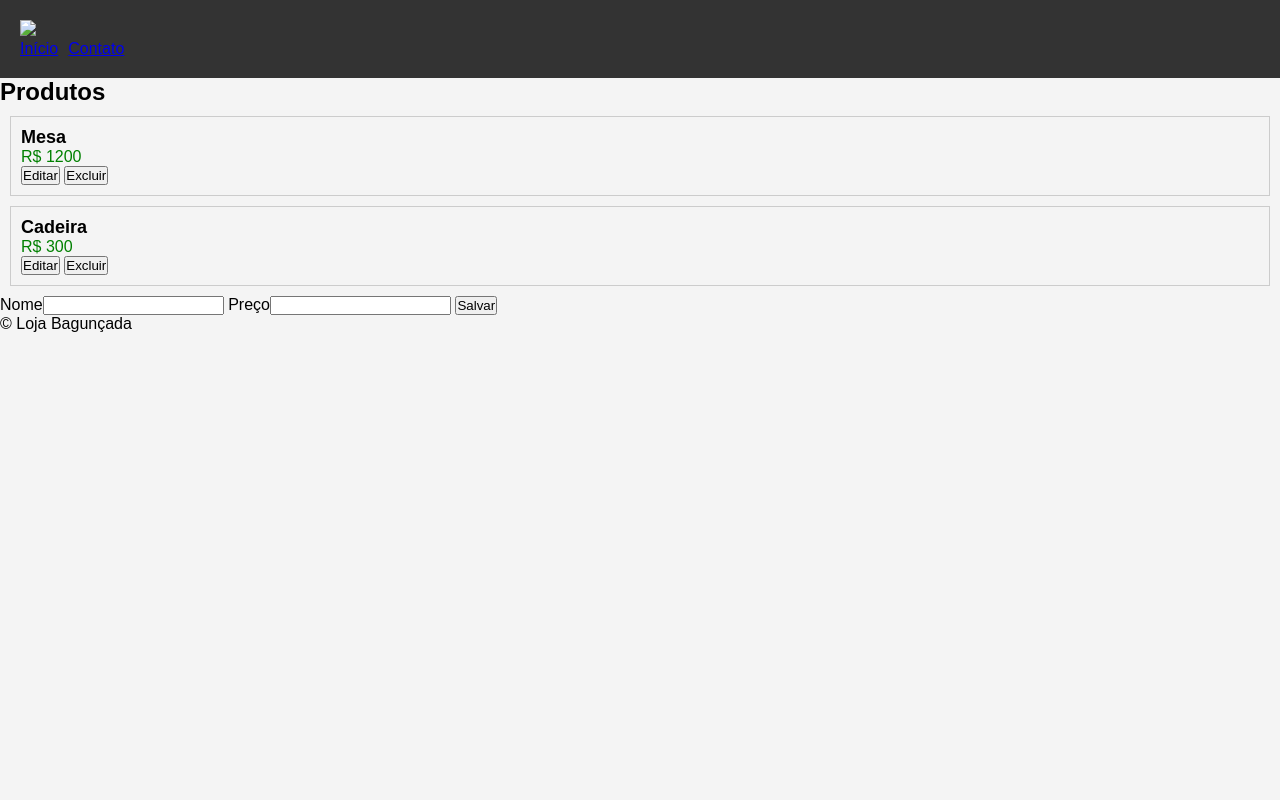
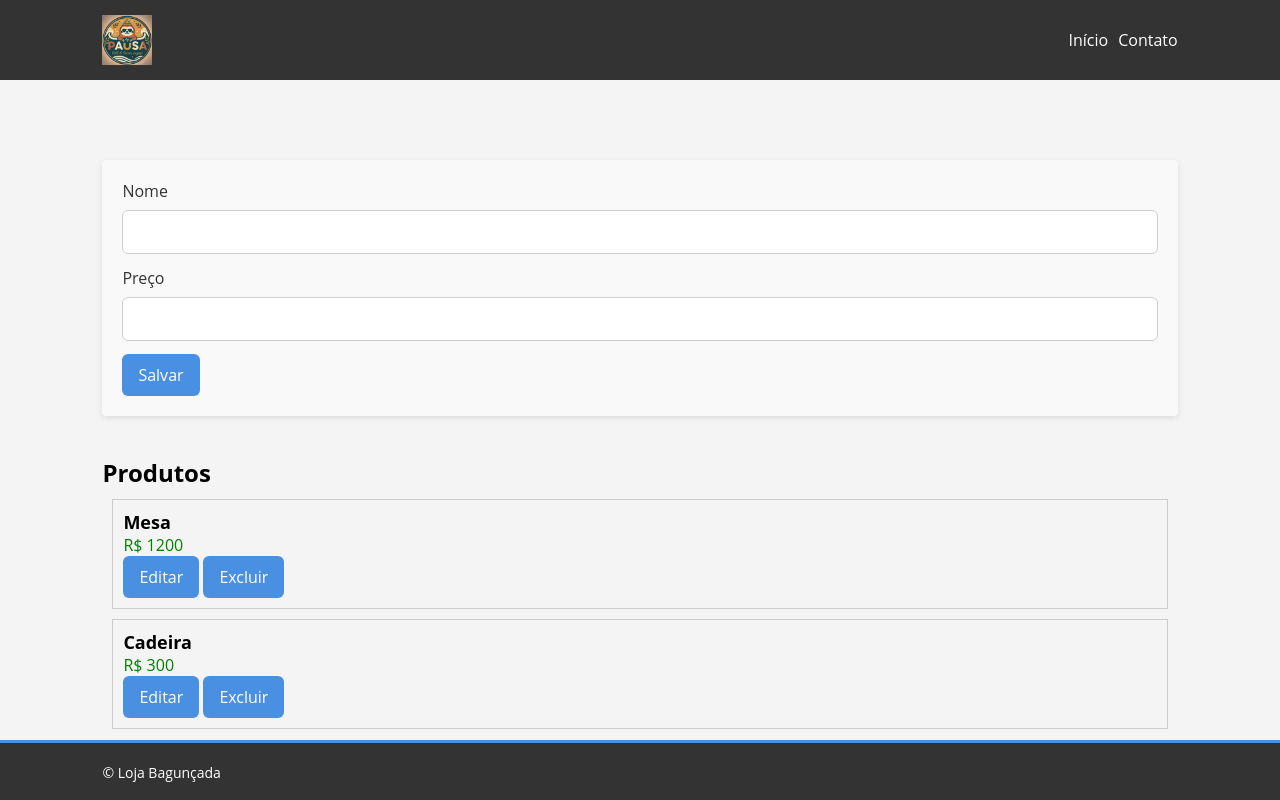
Before and after one commit to YH1d3k12/gerenciamento-do-caos, a plain HTML site: page Projeto/index.html in a window 1280 px wide. Drawn offline with Linux system fonts and the light colour scheme.

Commit message:
Refactor: Index css style, footer and navbar.

```diff
--- a/Projeto/css/app.css
+++ b/Projeto/css/app.css
@@ -1,16 +1,113 @@
-header {
+body {
+  background: #f4f4f4;
+}
+
+.header {
+  display: flex;
+  align-items: center;
+  justify-content: space-between;
+  padding: 20px 8%;
+  height: 80px;
   background-color: #333;
   color: #fff;
-  padding: 20px;
 }
-nav ul {
-  list-style: none;
+
+.header nav ul {
   display: flex;
   gap: 10px;
 }
+
+.header nav ul li a {
+  color: #fff;
+}
+
+.header nav ul li a:hover {
+  color: #4a90e2;
+}
+
+.logo {
+  width: 50px;
+  height: 50px;
+}
+
+.footer {
+  border-top: 3px solid #4a90e2;
+  padding: 20px 8%;
+  height: 60px;
+  background-color: #333;
+  color: #fff;
+  font-size: 14px;
+}
+
+.layout {
+  padding: 40px 8%;
+  height: calc(100vh - 140px);
+  overflow: auto;
+}
+
+.card {
+  border: 1px solid #ccc;
+  padding: 10px;
+  margin: 10px;
+}
+
 .card .title {
   font-size: 18px;
 }
+
 .price {
   color: green;
 }
+
+/* ----- Inputs ----- */
+input,
+select,
+textarea {
+  margin: 8px 0;
+  border: 1px solid #ccc;
+  border-radius: 6px;
+  padding: 10px 12px;
+  width: 100%;
+  font-size: 16px;
+  transition: all 0.3s ease;
+}
+
+input:focus,
+select:focus,
+textarea:focus {
+  border-color: #4a90e2;
+  box-shadow: 0 0 4px rgba(74, 144, 226, 0.4);
+  outline: none;
+}
+
+label {
+  display: block;
+  margin-bottom: 5px;
+  color: #333;
+  font-weight: 500;
+}
+
+button,
+input[type="submit"] {
+  border: none;
+  border-radius: 6px;
+  padding: 10px 16px;
+  background-color: #4a90e2;
+  color: white;
+  font-size: 16px;
+  transition: background-color 0.3s ease;
+  cursor: pointer;
+}
+
+button:hover,
+input[type="submit"]:hover {
+  background-color: #357abd;
+}
+
+.form-container {
+  margin: 40px 0px;
+  padding: 20px;
+  border-radius: 4px;
+  background: #f9f9f9;
+  box-shadow: 0 2px 6px rgba(0, 0, 0, 0.1);
+}
--- a/Projeto/css/reset.css
+++ b/Projeto/css/reset.css
@@ -1,14 +1,9 @@
 * {
+  box-sizing: border-box;
+  padding: 0;
+  border: 0;
   margin: 0;
-  padding: 0;
-  box-sizing: border-box;
+  font-family: "Open Sans", sans-serif;
+  text-decoration: none;
+  list-style: none;
 }
-body {
-  font-family: Arial, sans-serif;
-  background: #f4f4f4;
-}
-.card {
-  border: 1px solid #ccc;
-  padding: 10px;
-  margin: 10px;
-}
--- a/Projeto/index.html
+++ b/Projeto/index.html
@@ -4,13 +4,13 @@
 <head>
     <meta charset="utf-8">
     <title>Loja Bagunçada</title>
+    <link rel="stylesheet" href="css/reset.css">
     <link rel="stylesheet" href="css/app.css">
-    <link rel="stylesheet" href="css/reset.css">
 </head>
 
 <body>
-    <header>
-        <img src="assets/logo.png" id="logo">
+    <header class="header">
+        <img src="assets/images/logo.png" id="logo" class="logo">
         <nav>
             <ul>
                 <li><a href="index.html">Início</a></li>
@@ -18,7 +18,14 @@
             </ul>
         </nav>
     </header>
-    <main>
+    <main class="layout">
+        <aside>
+            <form id="novo" method="post" class="form-container">
+                <label>Nome<input type="text" name="nome"></label>
+                <label>Preço<input type="text" name="preco"></label>
+                <button type="submit">Salvar</button>
+            </form>
+        </aside>
         <section id="produtos">
             <h1>Produtos</h1>
             <div class="card" data-id="1">
@@ -34,19 +41,12 @@
                 <button onclick="excluir(2)">Excluir</button>
             </div>
         </section>
-        <aside>
-            <form id="novo" method="post">
-                <label>Nome<input type="text" name="nome"></label>
-                <label>Preço<input type="text" name="preco"></label>
-                <button type="submit">Salvar</button>
-            </form>
-        </aside>
-        <footer>
-            <p>© Loja Bagunçada</p>
-        </footer>
         <script src="js/main.js"></script>
         <script src="js/crud.js"></script>
     </main>
+    <footer class="footer">
+        <p>© Loja Bagunçada</p>
+    </footer>
 </body>
 
 </html>
```
Also changed, not shown: Projeto/assets/images/logo.png (added), Projeto/assets/logo.png (deleted).
